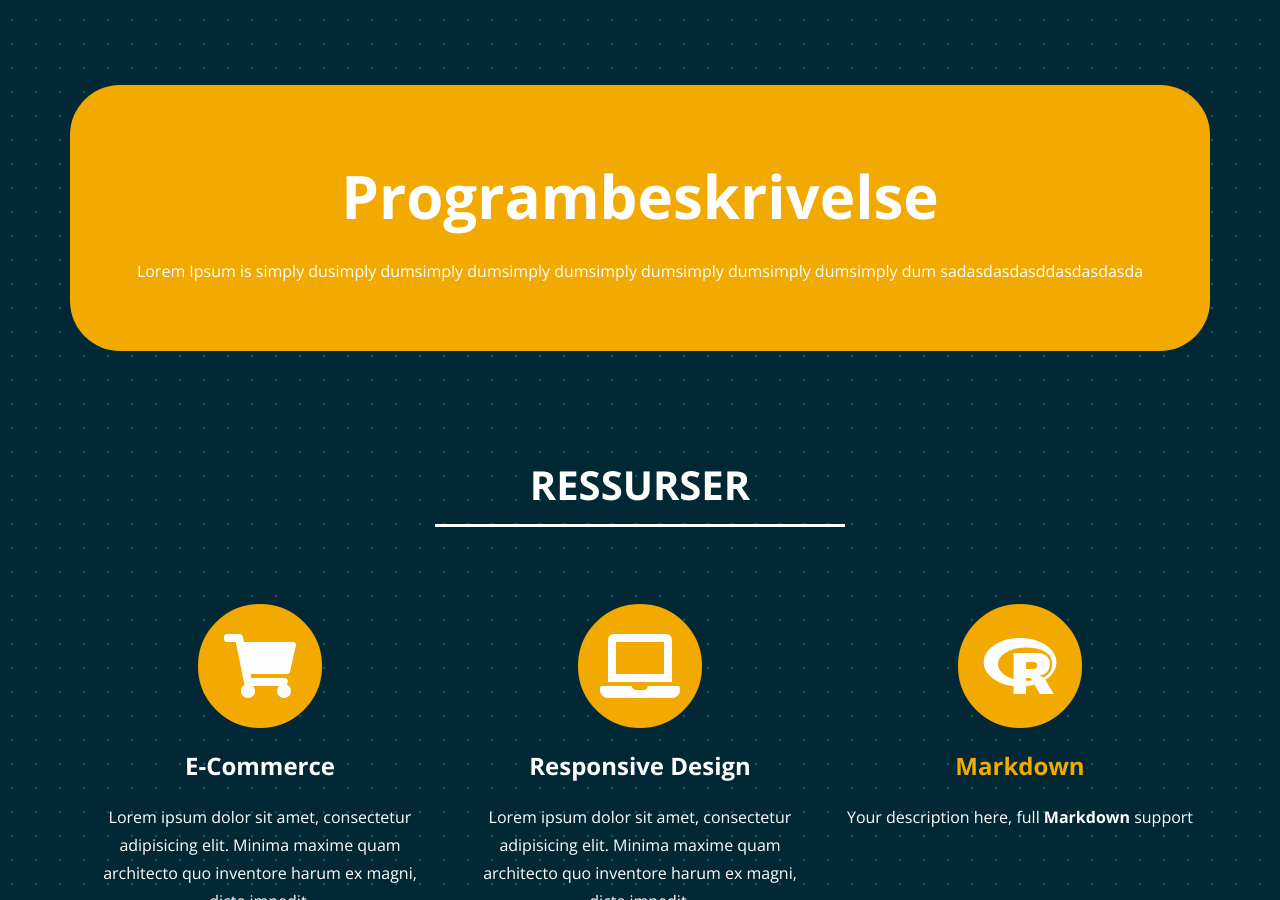
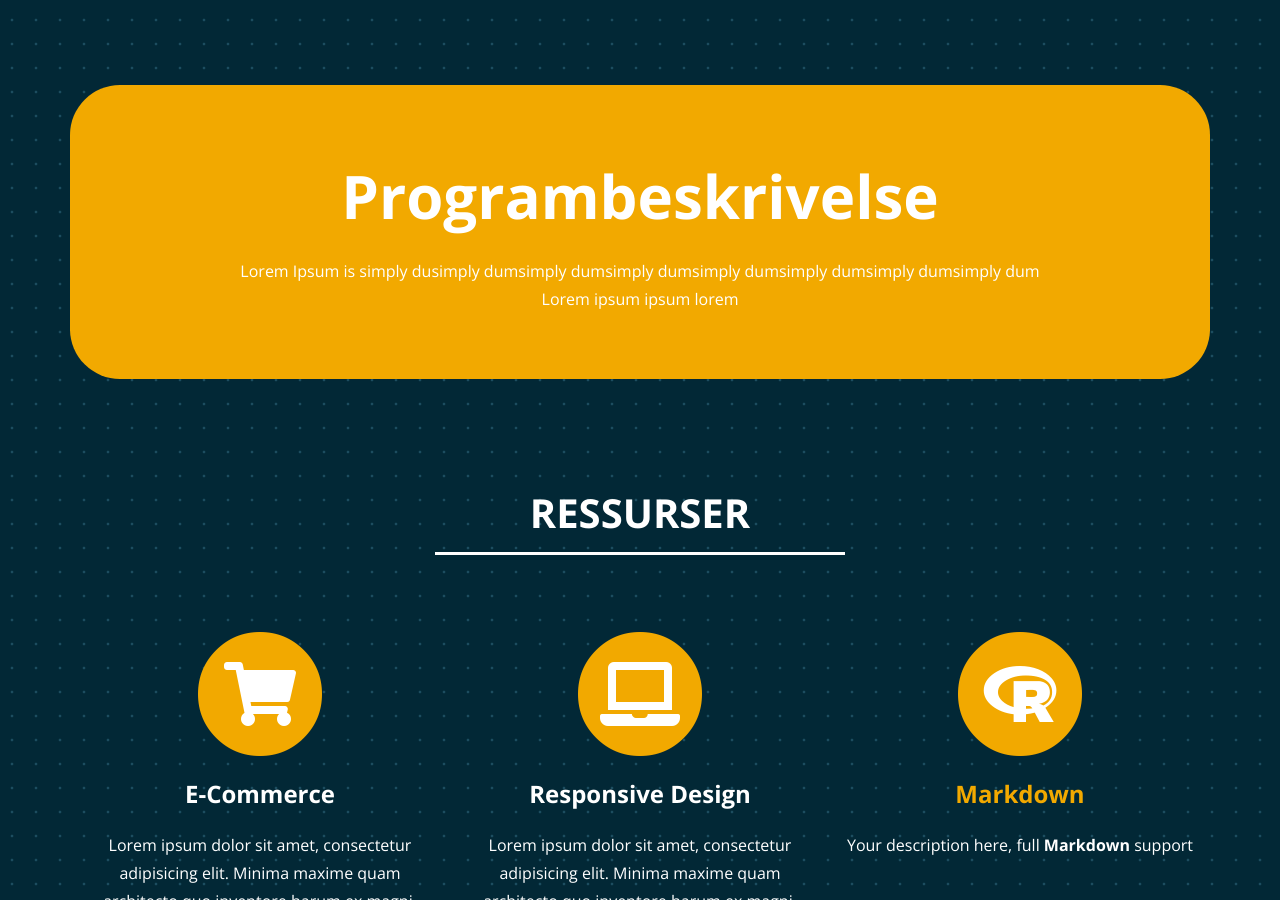
Before and after one commit to uit-econ/uit-econ.github.io, a Jekyll site: the page built from index.md, in a window 1280 px wide and 900 px high, scrolled down 940 px. Built offline with Jekyll 4.4.1, drawn with Linux system fonts in a browser that asks for light colours.

Commit message:
Update sitetext.yml

```diff
--- a/_data/sitetext.yml
+++ b/_data/sitetext.yml
@@ -41,8 +41,7 @@ en: &DEFAULT_EN
     closebutton: "Lukk emne"
 
 
-  programbeskrivelse: "Lorem Ipsum is simply dusimply dumsimply dumsimply dumsimply dumsimply dumsimply dumsimply dum
-  sadasdasdasddasdasdasda"
+  programbeskrivelse: "Lorem Ipsum is simply dusimply dumsimply dumsimply dumsimply dumsimply dumsimply dumsimply dum </br> Lorem ipsum ipsum lorem"
 
 en-US:
   <<: *DEFAULT_EN
```
